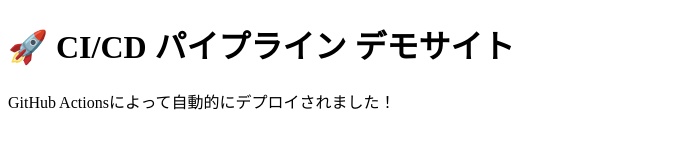
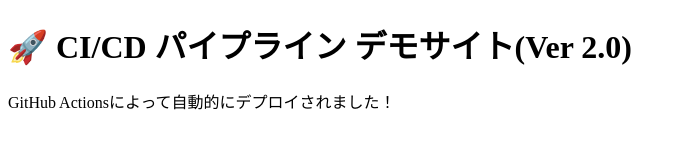
Before and after one commit to TW96070/cicd-demo, a website: page index.html in a window 1280 px wide. Shown: the whole page, without its empty margins (0-686 px from the left). Drawn offline with Linux system fonts and the light colour scheme.

Commit message:
Update to Ver 2.0 via VSCode

```diff
--- a/index.html
+++ b/index.html
@@ -5,7 +5,7 @@
     <title>CI/CD Demo</title>
 </head>
 <body>
-    <h1>🚀 CI/CD パイプライン デモサイト</h1>
+    <h1>🚀 CI/CD パイプライン デモサイト(Ver 2.0)</h1>
     <p>GitHub Actionsによって自動的にデプロイされました！</p>
 </body>
 </html>
```
